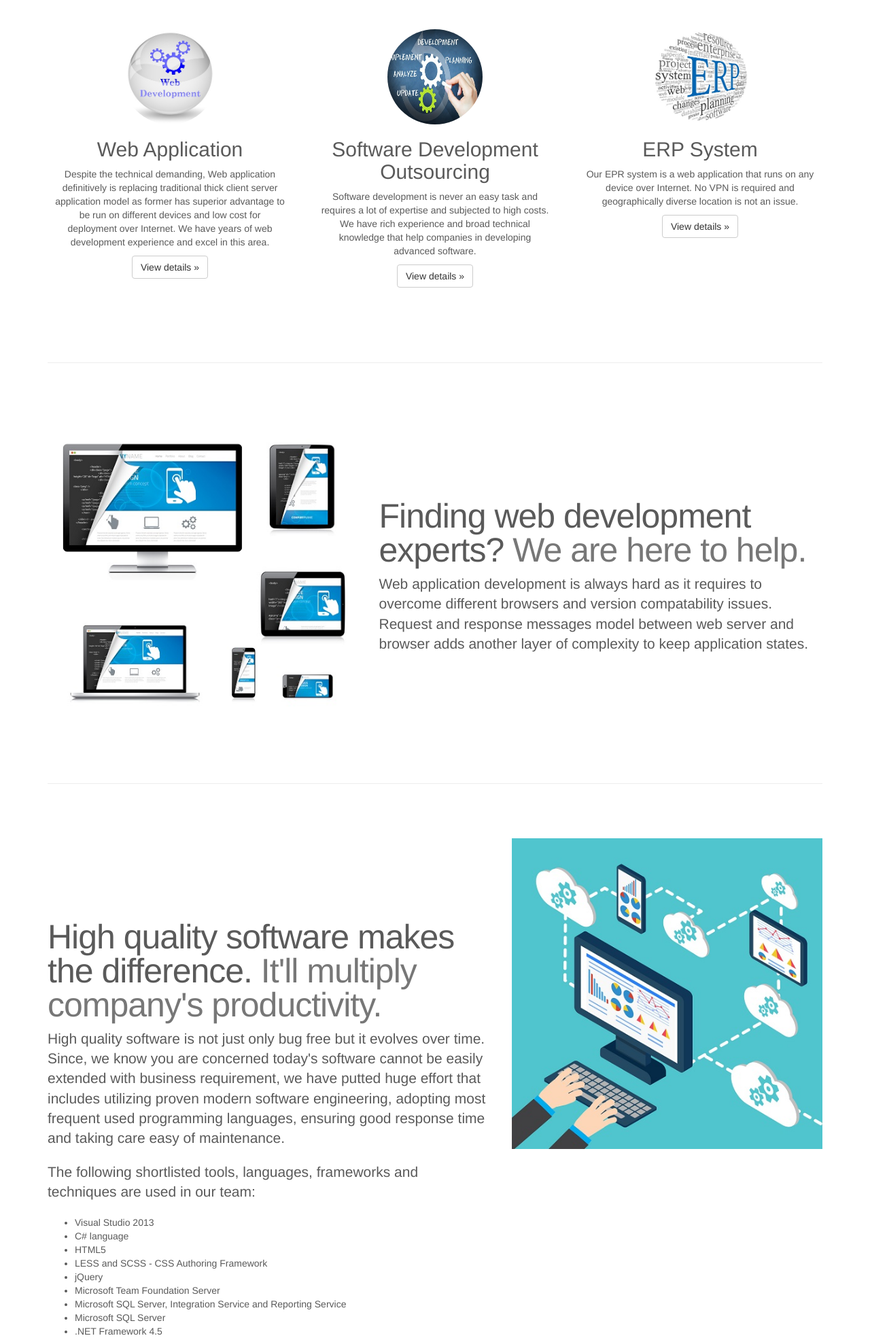
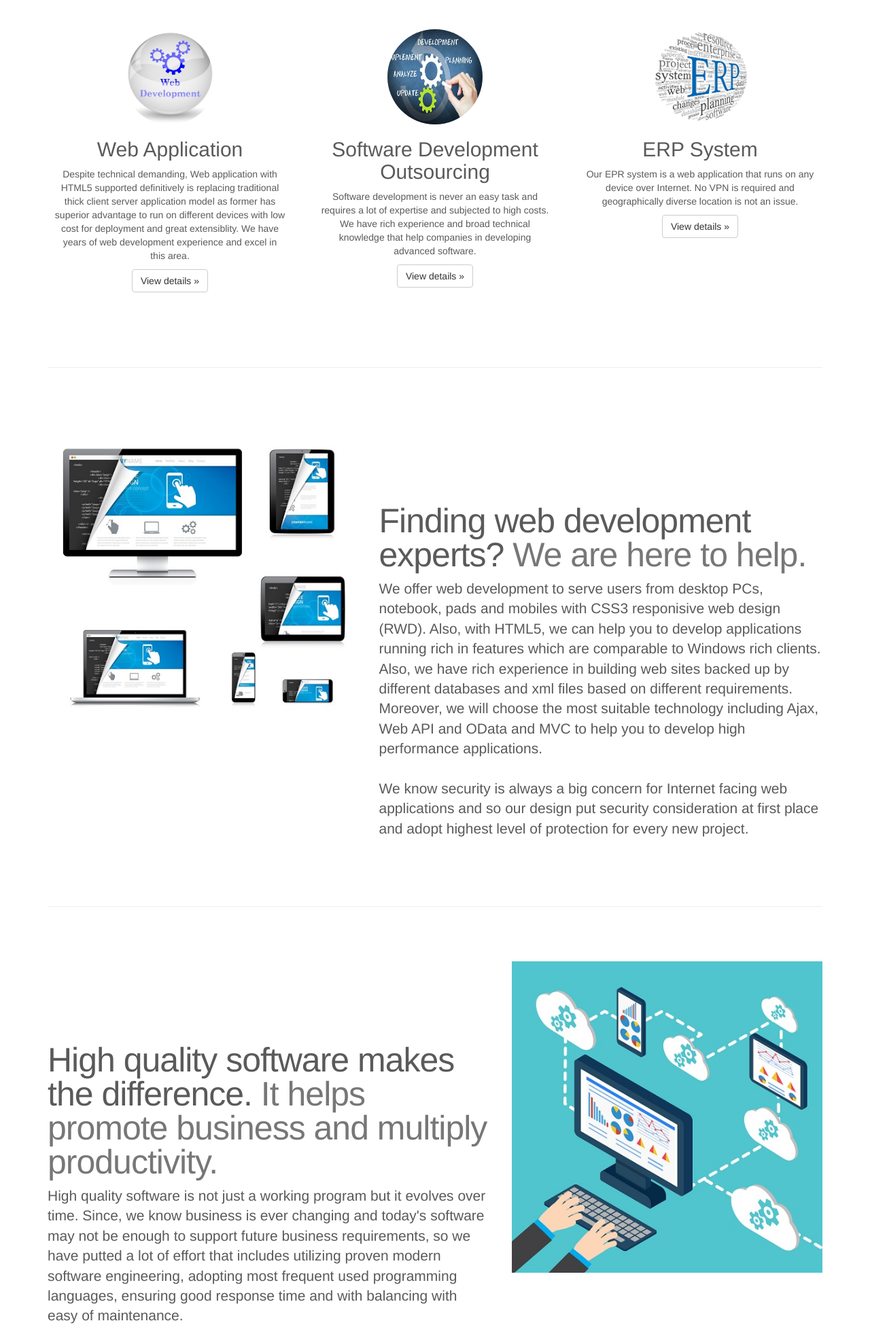
Before and after one commit to Matthew-YC-So/sfboot, a PHP site: page /index.php in a window 1280 px wide. Shown: the part 568-2536 px from the top of the page at 68% size. Run offline with PHP 8.4, Linux system fonts and the light colour scheme.

Commit message:
improve content

```diff
--- a/index.php
+++ b/index.php
@@ -68,7 +68,8 @@
         <div class="col-lg-4" id="Web-Application">
             <img class="img-circle" src="images/web_crystal.jpg" alt="Generic placeholder image" width="140" height="140">
           <h2>Web Application</h2>
-          <p>Despite the technical demanding, Web application definitively is replacing traditional thick client server application model as former has superior advantage to be run on different devices and low cost for deployment over Internet.  We have years of web development experience and excel in this area.</p>
+          <p>Despite technical demanding, Web application with HTML5 supported definitively is replacing traditional thick client server application model as former has superior advantage
+              to run on different devices with low cost for deployment and great extensiblity.  We have years of web development experience and excel in this area.</p>
           <p><a class="btn btn-default" href="#web-development" role="button">View details »</a></p>
         </div><!-- /.col-lg-4 -->
         <div class="col-lg-4"  id="software-development">
@@ -93,7 +94,11 @@
       <div class="row featurette" id="web-development">
         <div class="col-md-7 col-md-push-5">
           <h2 class="featurette-heading">Finding web development experts? <span class="text-muted">We are here to help.</span></h2>
-          <p class="lead">Web application development is always hard as it requires to overcome different browsers and version compatability issues.  Request and response messages model between web server and browser adds another layer of complexity to keep application states.</p>
+          <p class="lead">We offer web development to serve users from desktop PCs, notebook, pads and mobiles with CSS3 responisive web design (RWD).  Also, with HTML5, we can help you to develop
+               applications running rich in features which are comparable to Windows rich clients.  Also, we have rich experience in building web sites backed up by different databases and xml files based on
+               different requirements.  Moreover, we will choose the most suitable technology including Ajax, Web API and OData and MVC to help you to develop high performance applications.<br /><br />
+               We know security is always a big concern for Internet facing web applications and so our design put security consideration at first place and adopt highest level of protection for every new project.
+          </p>
         </div>
         <div class="col-md-5 col-md-pull-7">
             <img class="featurette-image img-responsive center-block" src="images/multi-form-factor.jpg" data-src="holder.js/500x500/auto" alt="Generic placeholder image">
@@ -105,20 +110,25 @@
 
       <div class="row featurette" id="multiple-development">
         <div class="col-md-7">
-          <h2 class="featurette-heading">High quality software makes the difference. <span class="text-muted">It'll multiply company's productivity.</span></h2>
-          <p class="lead">High quality software is not just only bug free but it evolves over time. Since, we know you are concerned today's software cannot be easily extended with business requirement, we have putted huge effort that includes utilizing proven modern software engineering, adopting most frequent used programming languages, ensuring good response time and taking care easy of maintenance.</p>
+          <h2 class="featurette-heading">High quality software makes the difference. <span class="text-muted">It helps promote business and multiply productivity.</span></h2>
+          <p class="lead">High quality software is not just a working program but it evolves over time. Since, we know business is ever changing and today's software may not
+              be enough to support future business requirements, so we have putted a lot of effort that includes utilizing proven modern software engineering, adopting most frequent used programming languages,
+              ensuring good response time and with balancing with easy of maintenance.</p>
           <p class="lead">The following shortlisted tools, languages, frameworks and techniques are used in our team:</p>
           <ul>
-              <li>Visual Studio 2013</li>
+              <li>Visual Studio 2015</li>
               <li>C# language</li>
               <li>HTML5</li>
               <li>LESS and SCSS - CSS Authoring Framework</li>
               <li>jQuery</li>
+              <li>AngularJS</li>
+              <li>CoffeeScript</li>
+              <li>ASP.NET Webform and MVC</li>
+              <li>Web API and OData</li>
               <li>Microsoft Team Foundation Server</li>
               <li>Microsoft SQL Server, Integration Service and Reporting Service</li>
               <li>Microsoft SQL Server</li>
               <li>.NET Framework 4.5</li>
-              <li>ASP.NET Webform and MVC</li>
               <li>Microsoft Office OpenXML API</li>
               <li>Microsoft Unity Dependance Injection</li>
               <li>Entity Framework and NHibernate Object to Relational Mapping framework</li>
@@ -136,12 +146,14 @@
         <div class="col-md-7">
           <h2 class="featurette-heading">Web based ERP System. <span class="text-muted">High performance ERP system you are looking for.</span></h2>
           <p class="lead">Our ERP system is based on web application.  This makes zero deployment effort to each client as only browser is required.
-            As web server can be putted in any country and city, you can choose where to centralized your company's database.  A typical example is installed the web server in Hong Kong and serves clients in China.</p>
+            As web server can be putted in any location, city and country, you can choose where to centralize company's database.
+            A typical example is installed the web server in Hong Kong and serves clients in China.</p>
           <p class="lead">Our ERP system has the following characteristics:</p>
           <ul>
               <li>HTML 5 is enabled whenever browser is supported so that user can have richer usage experience</li>
-              <li>Responsive Web Design (RWD) for web pages that can be viewed using many different devices: desktops, tablets, and phones and still look good, and be easy to use.</li>
+              <li>Responsive Web Design (RWD) for web pages that can be viewed using many different devices: desktops, tablets, and phones and still looked good, and be easy to use.</li>
               <li>High performance with advanced techniques utilized JavaScript Ajax and Web API</li>
+              <li>Easy to scale up and scale out with number of users using greater bandwidth, more powerful server and adding servers in load balancing setup</li>
           </ul>
         </div>
         <div class="col-md-5">
```
